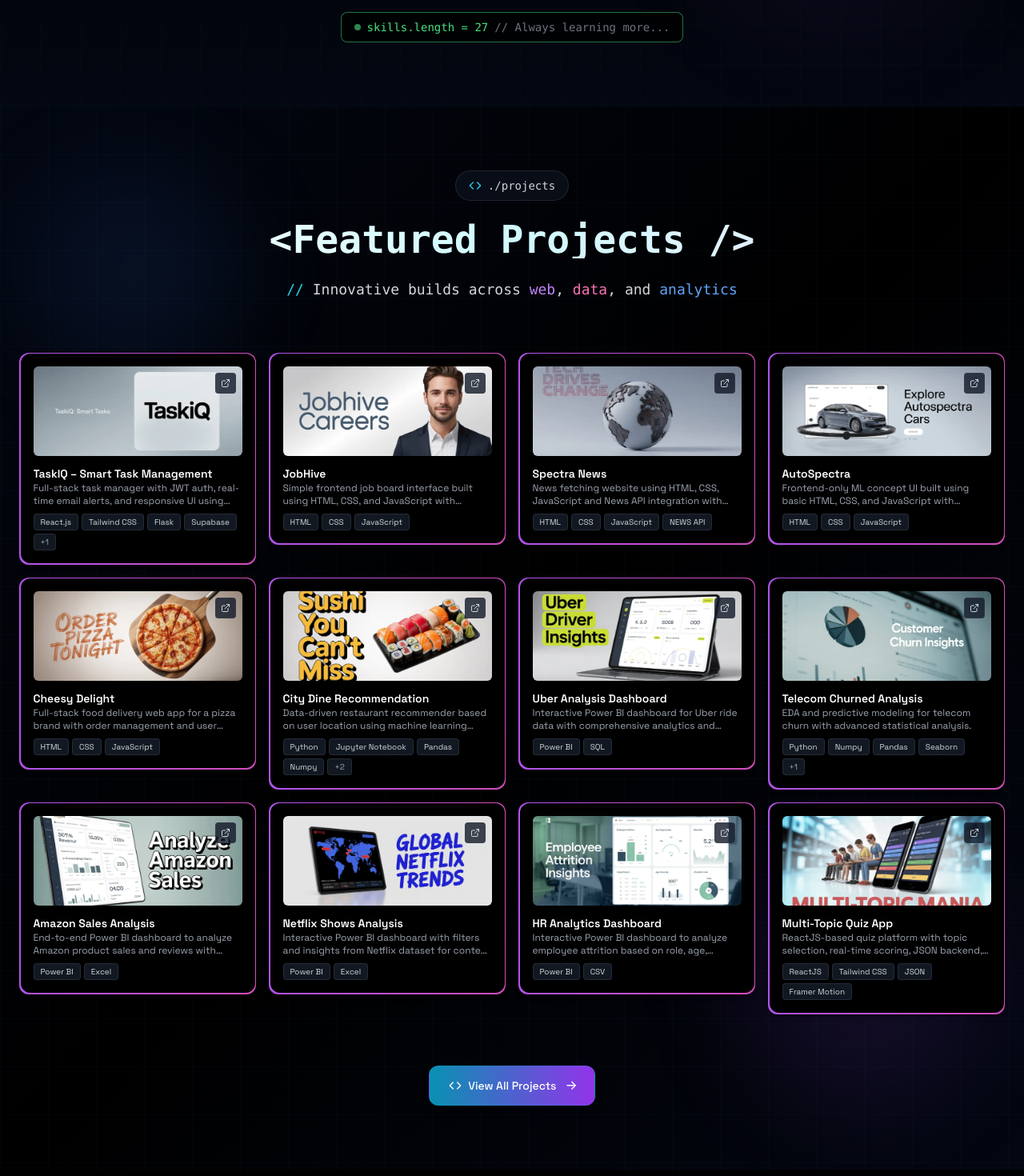
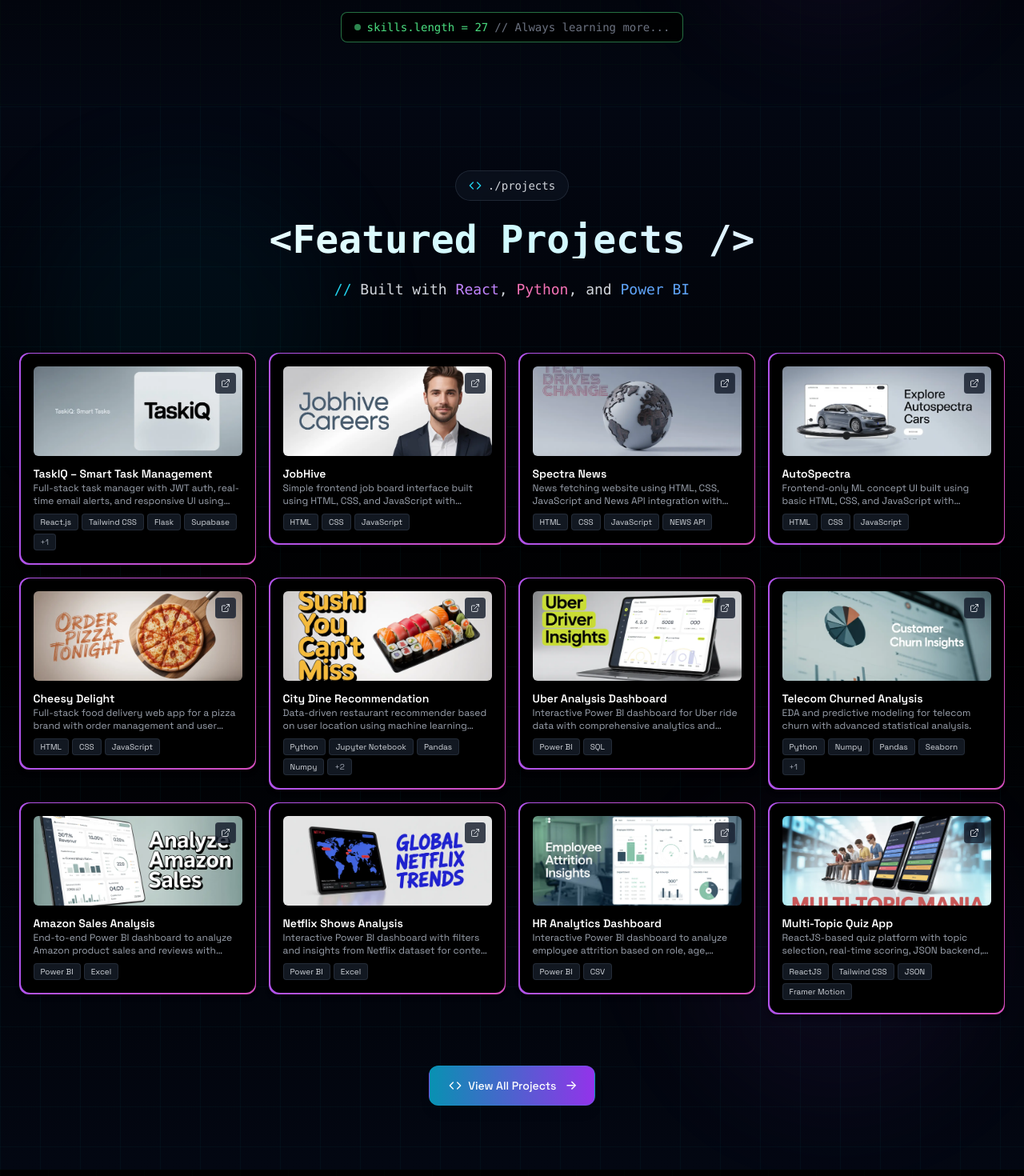
Before and after one commit to 404StudioDev/prject, a React (Vite) app: page / in a window 1280 px wide. Shown: the part 1620-3090 px from the top of the page at 80% size. Built offline with nearby package versions, Linux system fonts and the light colour scheme.

Commit message:
Updated Projects.tsx

```diff
--- a/src/components/Projects.tsx
+++ b/src/components/Projects.tsx
@@ -96,16 +96,16 @@
 
 export default function Projects({ isDark }: ProjectsProps) {
   return (
-    <section id="projects" className="py-20 relative overflow-hidden bg-gradient-to-br from-gray-950 via-black to-gray-950">
-      {/* Background Blurs and Grid */}
+    <section id="projects" className="py-20 relative overflow-hidden bg-gradient-to-b from-gray-950 via-black to-gray-950">
+      {/* 🌌 Background Blurs and Cyber Grid */}
       <div className="absolute inset-0">
-        <div className="absolute top-20 left-10 w-64 h-64 bg-blue-500/10 rounded-full blur-3xl" />
-        <div className="absolute bottom-20 right-10 w-80 h-80 bg-purple-500/10 rounded-full blur-3xl" />
-        <div className="absolute inset-0 bg-[linear-gradient(rgba(59,130,246,0.03)_1px,transparent_1px),linear-gradient(90deg,rgba(59,130,246,0.03)_1px,transparent_1px)] bg-[size:60px_60px]" />
+        <div className="absolute top-20 left-10 w-96 h-96 bg-cyan-500/5 rounded-full blur-3xl" />
+        <div className="absolute bottom-20 right-10 w-96 h-96 bg-purple-500/5 rounded-full blur-3xl" />
+        <div className="absolute inset-0 bg-[linear-gradient(rgba(0,255,255,0.03)_1px,transparent_1px),linear-gradient(90deg,rgba(0,255,255,0.03)_1px,transparent_1px)] bg-[size:50px_50px]" />
       </div>
 
       <div className="max-w-7xl mx-auto px-6 relative z-10">
-        {/* Terminal Header + Gradient Title */}
+        {/* 📁 Terminal Header and Gradient Heading */}
         <AnimatedSection className="text-center mb-16">
           <div className="inline-flex items-center gap-2 px-4 py-2 rounded-full text-sm font-medium mb-6 bg-gray-900/50 border border-gray-700/50 text-gray-300 backdrop-blur-sm">
             <Code className="w-4 h-4 text-cyan-400" />
@@ -118,11 +118,11 @@
 
           <p className="text-lg max-w-3xl mx-auto leading-relaxed text-gray-300 font-mono">
             <span className="text-cyan-400">// </span>
-            Innovative builds across <span className="text-purple-400">web</span>, <span className="text-pink-400">data</span>, and <span className="text-blue-400">analytics</span>
+            Built with <span className="text-purple-400">React</span>, <span className="text-pink-400">Python</span>, and <span className="text-blue-400">Power BI</span>
           </p>
         </AnimatedSection>
 
-        {/* Project Grid */}
+        {/* 🧠 Grid of Project Cards */}
         <div className="grid grid-cols-1 sm:grid-cols-2 lg:grid-cols-3 xl:grid-cols-4 gap-4">
           {projects.map((project, index) => (
             <ProjectCard
@@ -134,7 +134,7 @@
           ))}
         </div>
 
-        {/* CTA Button */}
+        {/* 📎 GitHub CTA */}
         <AnimatedSection className="text-center mt-16" delay={0.5}>
           <motion.a
             href="https://github.com/Scriptzstarling"
```
